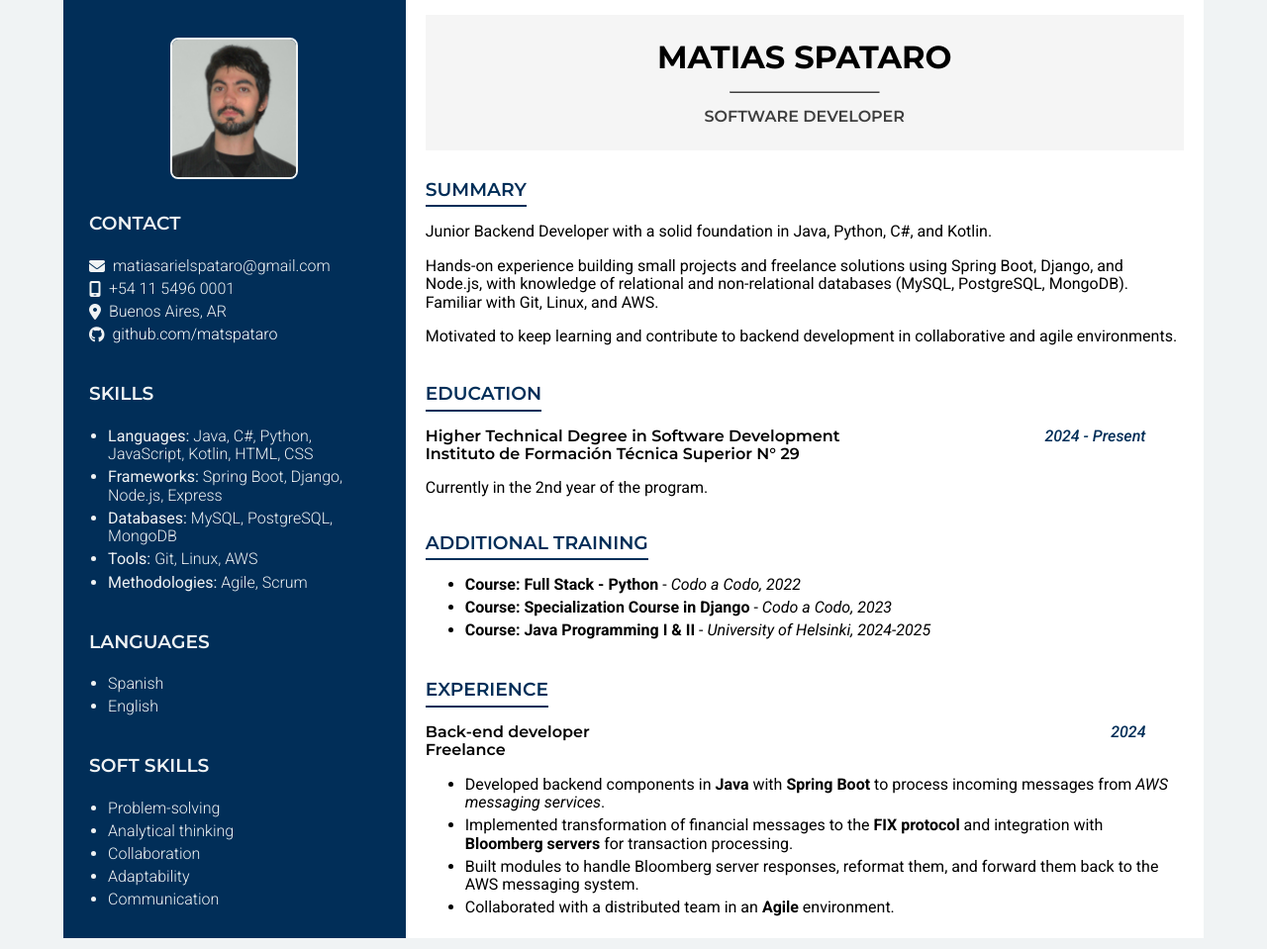
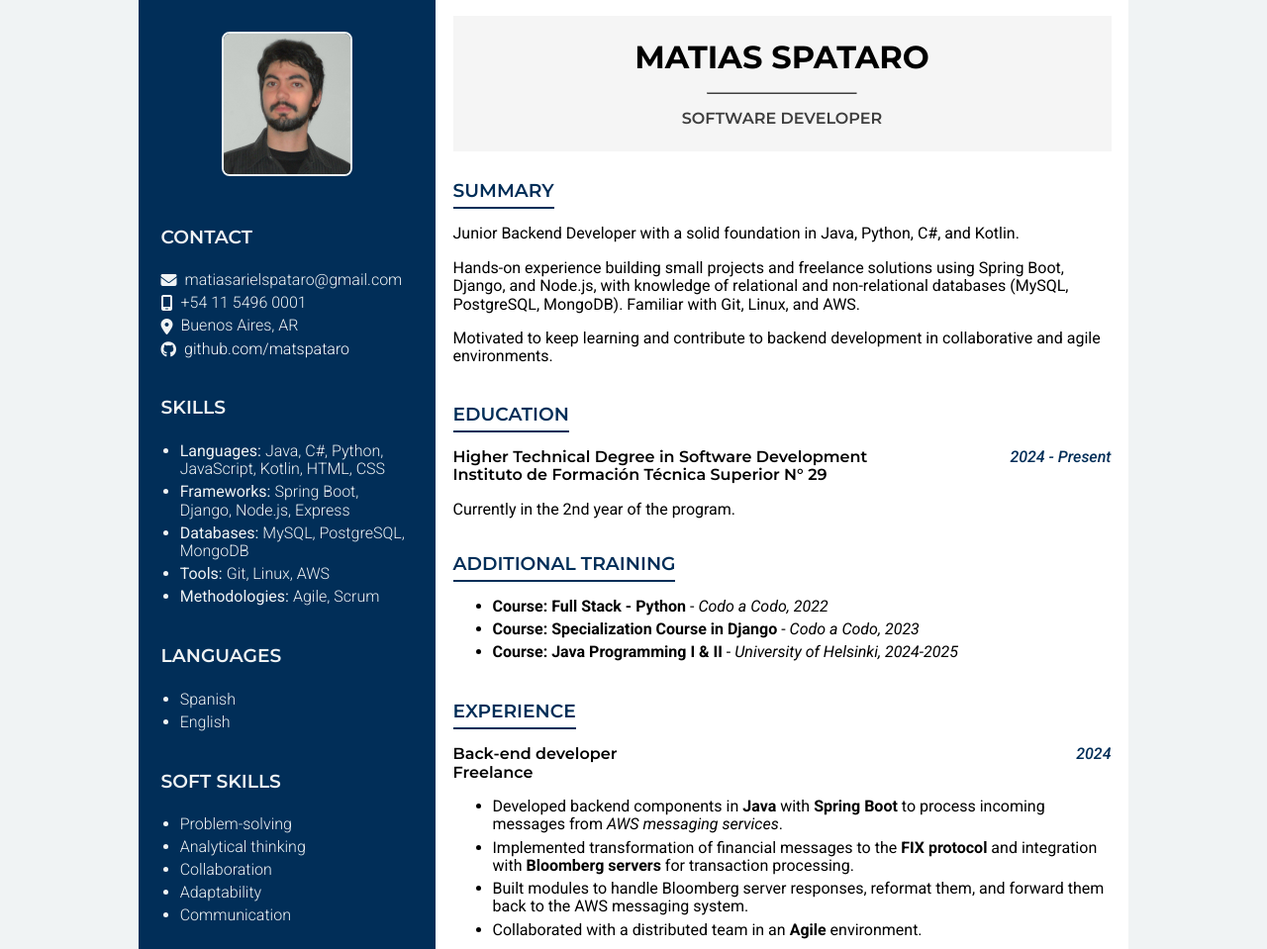
Before and after one commit to matspataro/cv-online, a plain HTML site: page index.html in a window 1280 px wide. Shown: the top 959 px of the page at 99% size. Drawn offline with nearby package versions, Linux system fonts and the light colour scheme.

Commit message:
cambios a tamaños relativos - cambios de estilizado

```diff
--- a/css/styles.css
+++ b/css/styles.css
@@ -16,7 +16,7 @@ body {
 main {
     margin: 0 auto;
     display: flex;
-    max-width: 1200px;
+    max-width: 1000px;
     width: 90%;
     justify-content: center;
 }
@@ -24,28 +24,27 @@ main {
 aside, section {
     display: flex;
     flex-direction: column;
-    justify-content: space-around;
+    justify-content: flex-start;
     align-items: center;
 }
 
 aside {
-    flex: 1;
     max-width: 30%;
     background-color: var(--aside-blue);
     color: var(--body-background);
+    gap: 2em;
 }
 
 section {
-    flex: 2;
     max-width: 70%;
     background-color: white;
 }
 
 h1 {
     font-family: 'Montserrat', sans-serif;
-    font-size: 2em;
-    margin-top: 25px;
-    margin-bottom: 15px;
+    font-size: 2rem;
+    margin-top: 1.5rem;
+    margin-bottom: 1rem;
 }
 
 h2, h3, h4 {
@@ -54,15 +53,15 @@ h2, h3, h4 {
 }
 
 h2 {
-    font-size: 1em;
-    margin-bottom: 25px;
-    margin-top: 15px;
+    font-size: 1rem;
+    margin-bottom: 1.5rem;
+    margin-top: 1rem;
     color: var(--titles-grey);
 }
 
 h3 {
     border-bottom: 2px solid var(--aside-blue);
-    padding-bottom: 5px;
+    padding-bottom: 0.35rem;
     margin-bottom: 0;
 }
 
@@ -81,11 +80,11 @@ h3 {
 
 .aside-photo {
     display: flex;
-    margin-top: 30px;
+    margin-top: 2rem;
 }
 
 #photo-cv {
-    width: 125px;
+    width: 8rem;
     border: 2px solid var(--body-background);
     border-radius: 8px;
 }
@@ -127,14 +126,13 @@ h3 {
     justify-content: space-around;
     align-items: center;
     background-color: var(--cover-background);
-    margin-top: 15px;
-    margin-bottom: 10px;
+    margin-top: 1rem;
+    margin-bottom: 0.65rem;
 }
 
 .cover,
 .section-summary,
-.section-experience,
-.section-experience-title {
+.section-experience {
     width: 95%;
 }
 
@@ -151,7 +149,7 @@ h3 {
 }
 
 .section-summary {
-    margin-bottom: 19px;
+    margin-bottom: 1.2rem;
 }
 
 .section-subtitle {
@@ -166,11 +164,12 @@ h3 {
     display: flex;
     align-items: center;
     justify-content: space-between;
+    width: 100%;
 }
 
 .experience-first-title, .experience-date {
     margin-bottom: 0;
-    margin-top: 16px;
+    margin-top: 1rem;
 }
 
 .experience-date {
@@ -208,52 +207,69 @@ h3 {
     }
 
     h1 {
-        font-size: 1.7em;
+        font-size: 1.7rem;
         margin-top: 1.2rem;
         margin-bottom: 0.8rem;
     }
 
     h2 {
-        font-size: 0.95em;
+        font-size: 0.95rem;
         margin-top: 0.8rem;
         margin-bottom: 1.2rem;
     }
 
     h3 {
-        font-size: 1em;
+        font-size: 1rem;
     }
 
     h4 {
-        font-size: 0.9em;
+        font-size: 0.9rem;
     }
 
     p {
-        font-size: 0.95em;
+        font-size: 0.95rem;
     }
 
     /**** ASIDE ****/
 
     .aside-containers {
-    font-size: 0.9em;
-}
+    font-size: 0.9rem;
+    }
 
     .aside-info-container {
         width: 90%;
     }
 
     #photo-cv {
-        width: 110px;
+        width: clamp(7rem, 8vw, 8rem);
     }
 
     .aside-contact li {
         gap: 0.4rem;
-        font-size: 0.9em;
+        font-size: 0.9rem;
     }
 
     /**** SECTION ****/
 
     .section-experience-list {
-    font-size: 0.95em;
+    font-size: 0.95rem;
+    }
 }
 
+/***** MEDIA QUERY: <= 768px *****/
+
+@media (max-width: 768px) {
+
 }
+
+/***** MEDIA QUERY: <= 480px *****/
+
+@media (max-width: 480px) {
+
+}
+
+/***** MEDIA QUERY: <= 375px *****/
+
+@media (max-width: 375px) {
+
+}
```
